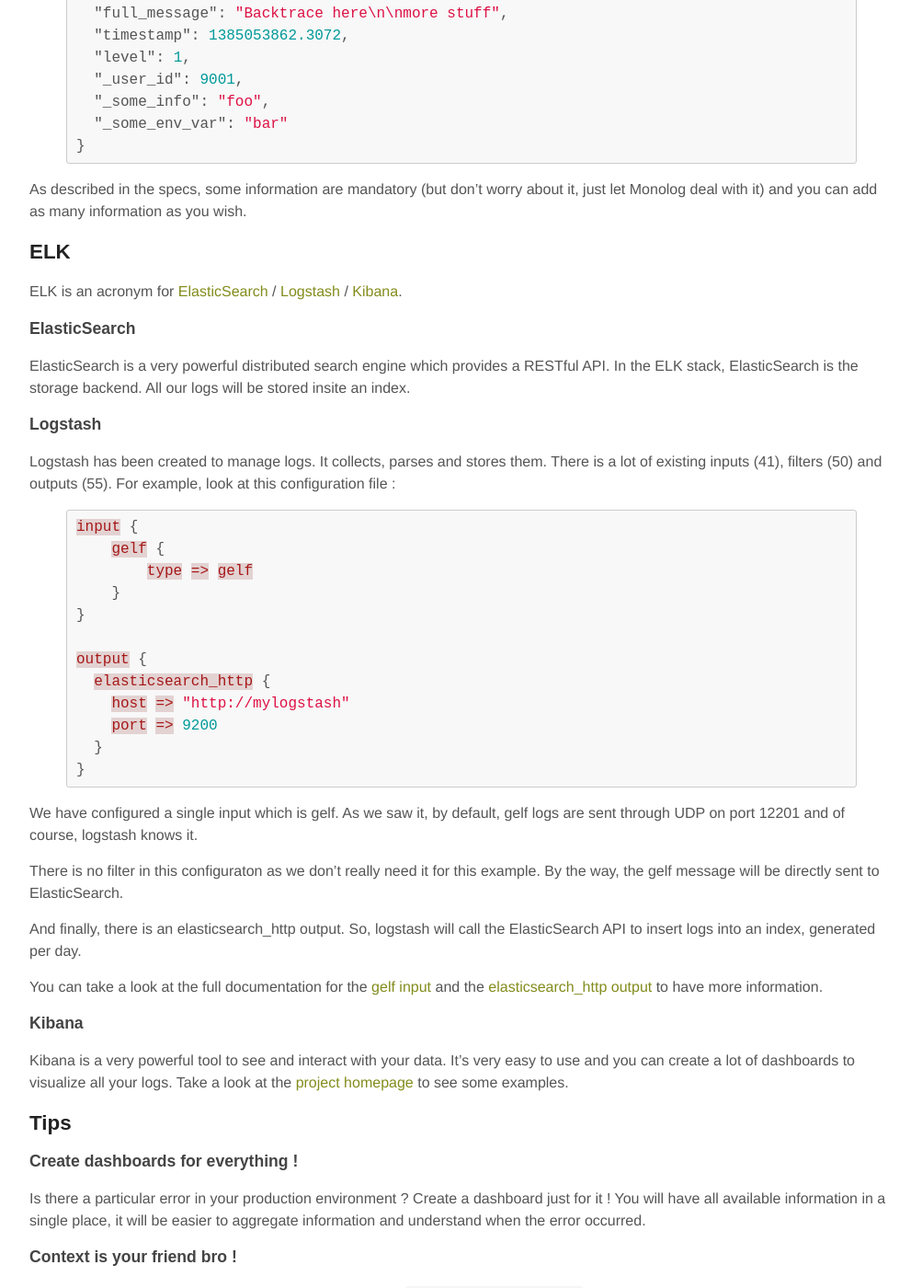
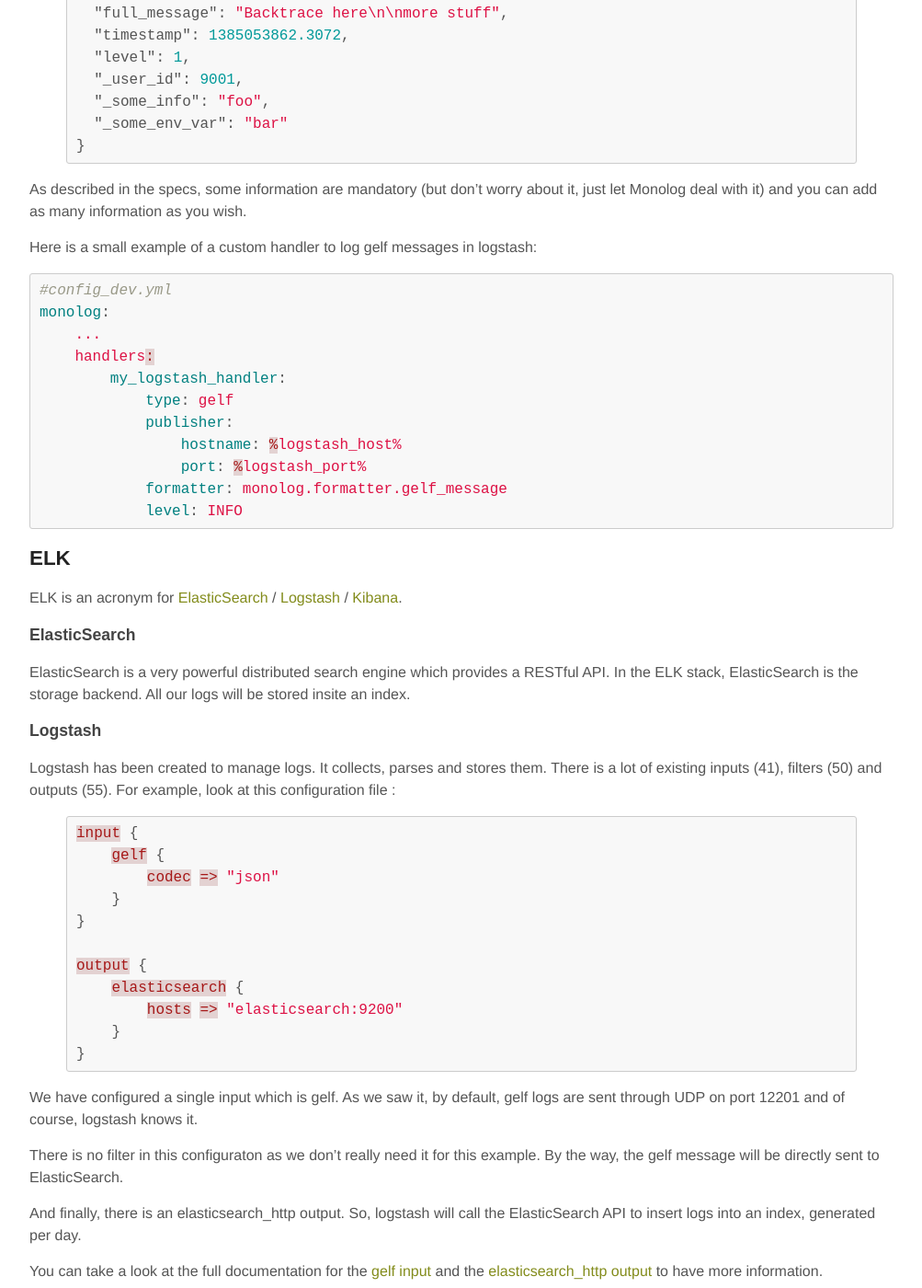
Before and after one commit to odolbeau/odolbeau.github.com, a Jekyll site: the page built from _posts/2014-07-18-when-monolog-meet-elk.md, in a window 1280 px wide and 1400 px high, scrolled down 822 px. Shown: the whole window at 92% size, without its empty margins (138-1141 px from the left). Built offline with Jekyll 4.4.1, drawn with Linux system fonts in a browser that asks for light colours; comment, search, counter and statistics services are not loaded.

Commit message:
Add an example of monolog configuration dealing with gelf format and update logstash configuration

````diff
--- a/_posts/2014-07-18-when-monolog-meet-elk.md
+++ b/_posts/2014-07-18-when-monolog-meet-elk.md
@@ -54,6 +54,21 @@
 about it, just let Monolog deal with it) and you can add as many information
 as you wish.
 
+Here is a small example of a custom handler to log gelf messages in logstash:
+```yml
+#config_dev.yml
+monolog:
+    ...
+    handlers:
+        my_logstash_handler:
+            type: gelf
+            publisher:
+                hostname: %logstash_host%
+                port: %logstash_port%
+            formatter: monolog.formatter.gelf_message
+            level: INFO
+```
+
 ## ELK
 
 ELK is an acronym for [ElasticSearch](http://www.elasticsearch.org/) /
@@ -75,15 +90,14 @@
 {% highlight json %}
 input {
     gelf {
-        type => gelf
+        codec => "json"
     }
 }
 
 output {
-  elasticsearch_http {
-    host => "http://mylogstash"
-    port => 9200
-  }
+    elasticsearch {
+        hosts => "elasticsearch:9200"
+    }
 }
 {% endhighlight %}
 
````
